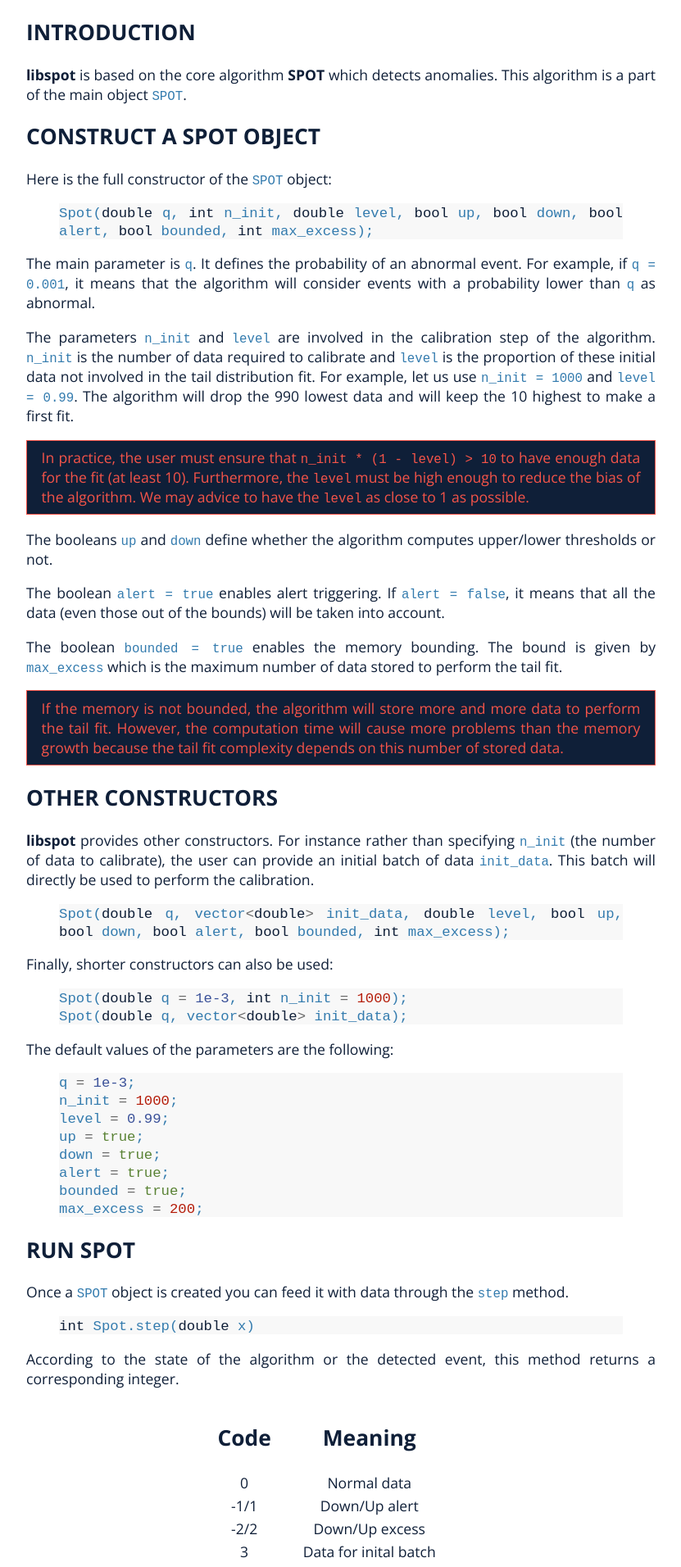
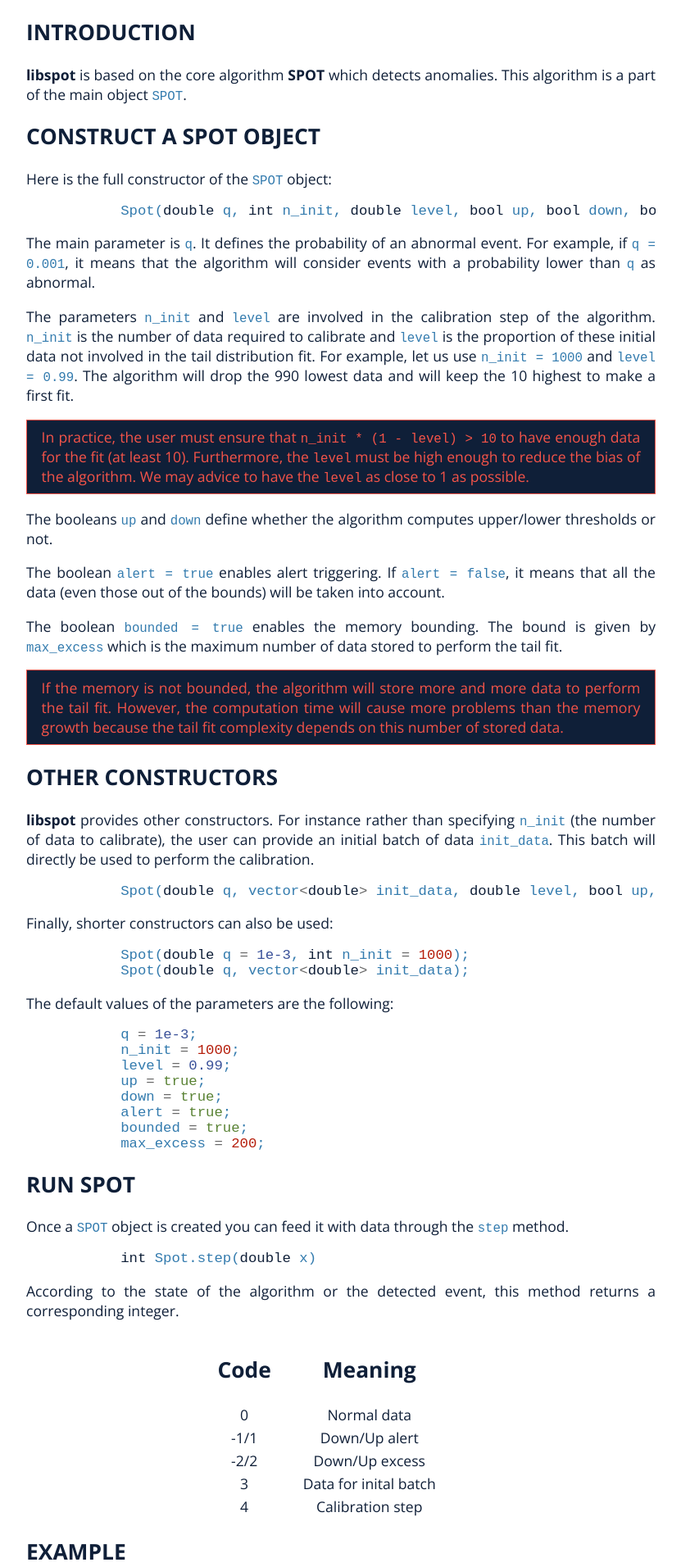
Before and after one commit to asiffer/libspot, a Jekyll site: the page built from _pages/01_tuto.md, in a window 1280 px wide. Shown: the part 326-2238 px from the top of the page at 82% size, without its empty margins (224-1055 px from the left). Built offline with Jekyll 4.4.1, drawn with Linux system fonts in a browser that asks for light colours; nearby versions of some CDN libraries; some web fonts are replaced.

Commit message:
responsive

````diff
--- a/_pages/01_tuto.md
+++ b/_pages/01_tuto.md
@@ -13,9 +13,9 @@ permalink: tuto/
 
 Here is the full constructor of the `SPOT` object:
 
-{% highlight c++ %}
+```c++
 Spot(double q, int n_init, double level, bool up, bool down, bool alert, bool bounded, int max_excess);
-{% endhighlight %}
+```
 
 The main parameter is <code>q</code>. It defines the probability of an abnormal event. For example, if `q = 0.001`, it means that the algorithm will consider events with a probability lower than `q` as abnormal.
 
@@ -32,26 +32,26 @@ The boolean `alert = true` enables alert triggering. If `alert = false`, it mean
 The boolean `bounded = true` enables the memory bounding. The bound is given by `max_excess` which is the maximum number of data stored to perform the tail fit.
 <a name="buildotherspot"></a>
 <div class="alert">
-	If the memory is not bounded, the algorithm will store more and more data to perform the tail fit. However, the computation time will cause more problems than the memory growth because the tail fit complexity depends on this number of stored data.
+If the memory is not bounded, the algorithm will store more and more data to perform the tail fit. However, the computation time will cause more problems than the memory growth because the tail fit complexity depends on this number of stored data.
 </div>
 
 
 ### OTHER CONSTRUCTORS
 **libspot** provides other constructors. For instance rather than specifying `n_init` (the number of data to calibrate), the user can provide an initial batch of data `init_data`. This batch will directly be used to perform the calibration.
 
-{% highlight c++ %}
+```c++
 Spot(double q, vector<double> init_data, double level, bool up, bool down, bool alert, bool bounded, int max_excess);
-{% endhighlight %}
+```
 Finally, shorter constructors can also be used:
-{% highlight c++ %}
+```c++
 Spot(double q = 1e-3, int n_init = 1000);
 Spot(double q, vector<double> init_data);
-{% endhighlight %}
+```
 
 
 The default values of the parameters are the following:
 <a name="runspot"></a>
-{% highlight c++ %}
+```c++
 q = 1e-3;
 n_init = 1000;
 level = 0.99;
@@ -60,15 +60,14 @@ down = true;
 alert = true;
 bounded = true;
 max_excess = 200;
-{% endhighlight %}
-
+```
 
 ### RUN SPOT
 
 Once a `SPOT` object is created you can feed it with data through the `step` method.
-{% highlight c++ %}
+```c++
 int Spot.step(double x)
-{% endhighlight %}
+```
 According to the state of the algorithm or the detected event, this method returns a corresponding integer.
 <center>
 <table align="center" width="40%" style="margin: auto auto;">
@@ -103,8 +102,8 @@ According to the state of the algorithm or the detected event, this method retur
 ### EXAMPLE
 
 Here we give an example where Spot is applied on a Gaussian white noise of 10000 values. You can compile it with `g++` and the `C++14` standard:
-{% highlight bash %}
+```bash
 g++ -std=c++14 -Wall main.cpp -lspot
-{% endhighlight %}
+```
 
 {% gist 42d77da0c8775e1ede92bf66f7c3602a %}
--- a/_sass/layout.scss
+++ b/_sass/layout.scss
@@ -131,6 +131,12 @@ pre, code  {
 	white-space: pre-wrap;
 }
 
+pre {
+	margin: auto 0 auto 15%;
+}
+
+
+
 footer {
 	text-align: center;
 	padding: 2em;
@@ -214,16 +220,17 @@ footer {
 		width: 100%;
 	}
 
-	pre  {
-		font-size: 0.9em;
+	pre {
+		font-size: 1em;
 		width: 80%;
+		margin: auto 0;
 	}
 
 
 }
 
 
-@media (max-width: 600px)
+@media (max-width: 340px)
 {
 	.topbar .tab {
 		a {
@@ -231,4 +238,10 @@ footer {
 		}
 
 	}
+
+
+
+	pre {
+		font-size: 0.9em;
+	}
 }
--- a/_sass/syntax.scss
+++ b/_sass/syntax.scss
@@ -68,7 +68,9 @@ pre .vi { color: #bb60d5 } /* Name.Variable.Instance */
 pre .vm { color: #bb60d5 } /* Name.Variable.Magic */
 pre .il { color: #40a070 } /* Literal.Number.Integer.Long */
 /*.highlight pre .hll { background-color: #ffffcc }*/
-.highlight pre  { width: 100%; margin: 0 auto; font: normal 1.1em $font4; white-space: pre-wrap; color: $color4; background: #f8f8f8; } /* -> REAL BACKGROUND */
+.highlight .lineno { padding: 0;}
+/*.highlight pre code { display: block; white-space: pre; overflow-x: auto; word-wrap: normal; padding: 0; }*/
+/*.highlight pre  { width: 100%; margin: 0 auto; font: normal 1.1em $font4; white-space: pre-wrap; color: $color4; background: #FFFFFF; } /* -> REAL BACKGROUND */
 /*.highlight pre .c { color: #408080; font-style: italic } /* Comment */
 .highlight pre .err { border: 1px solid #FF0000 } /* Error */
 .highlight pre .k { color: #008000; font-weight: bold } /* Keyword */
@@ -136,3 +138,6 @@ pre .il { color: #40a070 } /* Literal.Number.Integer.Long */
 .highlight pre .vi { color: #19177C } /* Name.Variable.Instance */
 .highlight pre .vm { color: #19177C } /* Name.Variable.Magic */
 .highlight pre .il { color: #666666 } /* Literal.Number.Integer.Long */
+
+.highlight .lineno { color: #ccc; display:inline-block; padding: 0 5px; border-right:1px solid #ccc; }
+.highlight pre code { display: block; white-space: pre; overflow-x: auto; word-wrap: normal; }
````
Also changed, not shown: _pages/04_download.md (+8 -6 lines), 4 other files.
